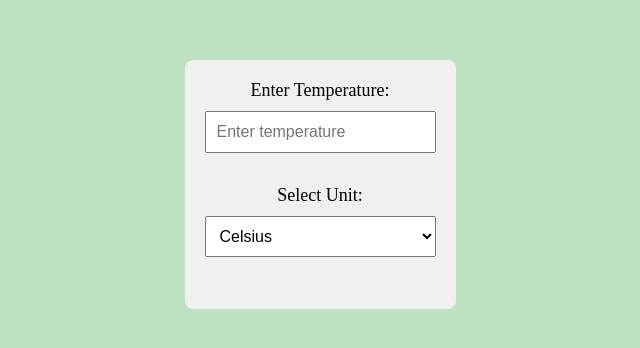
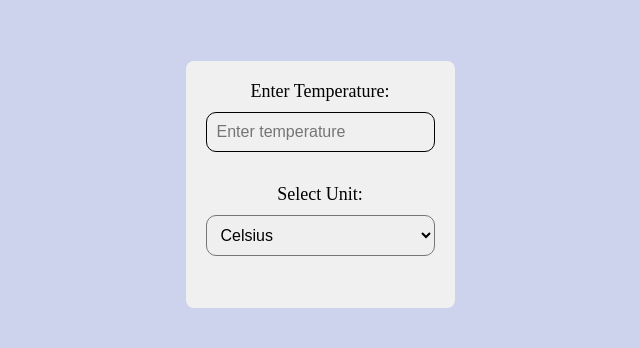
Before and after one commit to mendoncamaria/temperature-conversion, a React (Vite) app: page / in a window 1280 px wide. Shown: the part 216-564 px from the top of the page, without its empty margins (320-960 px from the left). Built offline with nearby package versions, Linux system fonts and the light colour scheme.

Commit message:
changed bg color, input/select border, input color

```diff
--- a/src/Styles.ts
+++ b/src/Styles.ts
@@ -7,7 +7,7 @@ export const Container = styled.div`
   align-items: center;
   justify-content: center;
   min-height: 100vh;
-  background-color: #bee1c0;
+  background-color: #ced3ed;
 `;
 
 export const TemperatureContainer = styled.div`
@@ -30,11 +30,15 @@ export const Label = styled.label`
 export const Input = styled.input`
   padding: 10px;
   font-size: 16px;
+  border: 1px solid;
+  border-radius: 10px;
+  background-color: #f0f0f0;
 `;
 
 export const Select = styled.select`
   padding: 10px;
   font-size: 16px;
+  border-radius: 10px;
 `;
 
 export const Result = styled.div`
```
